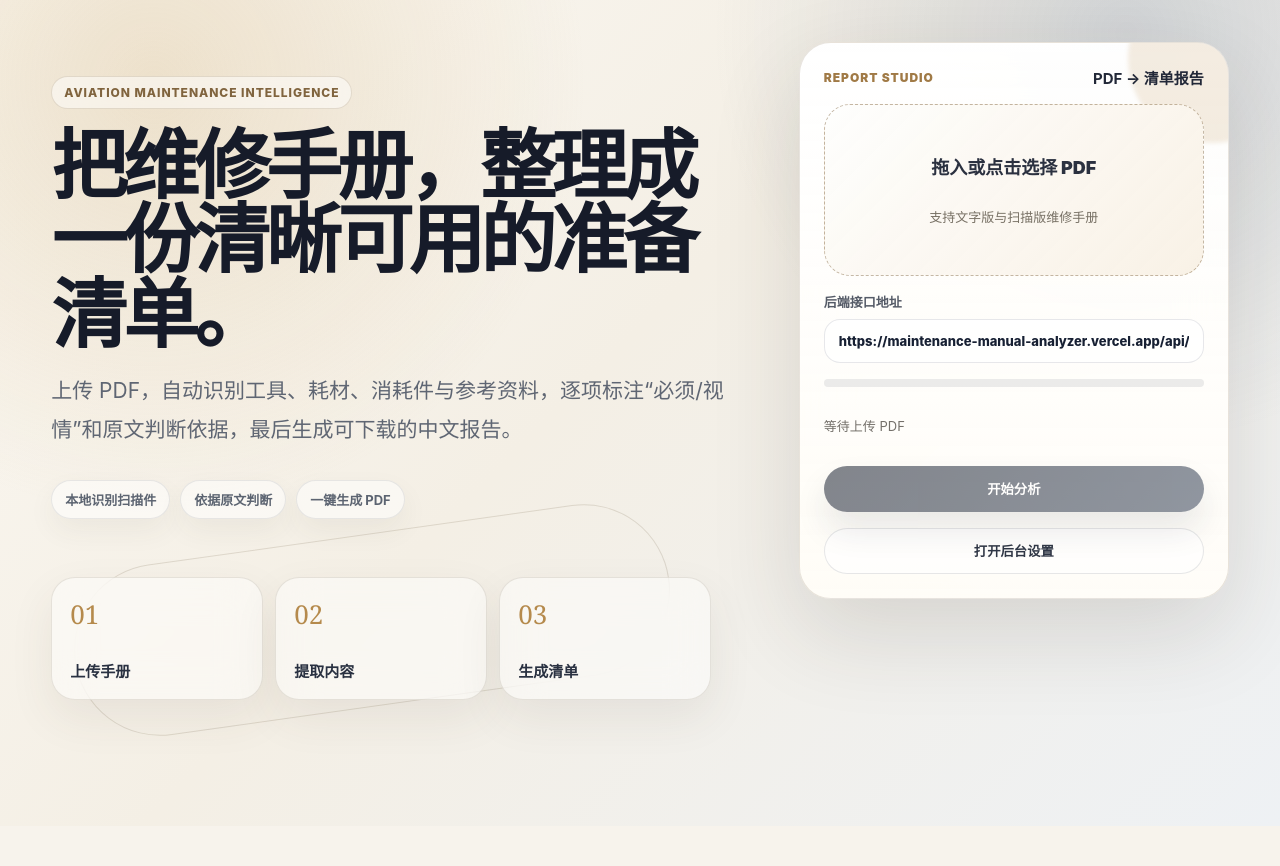
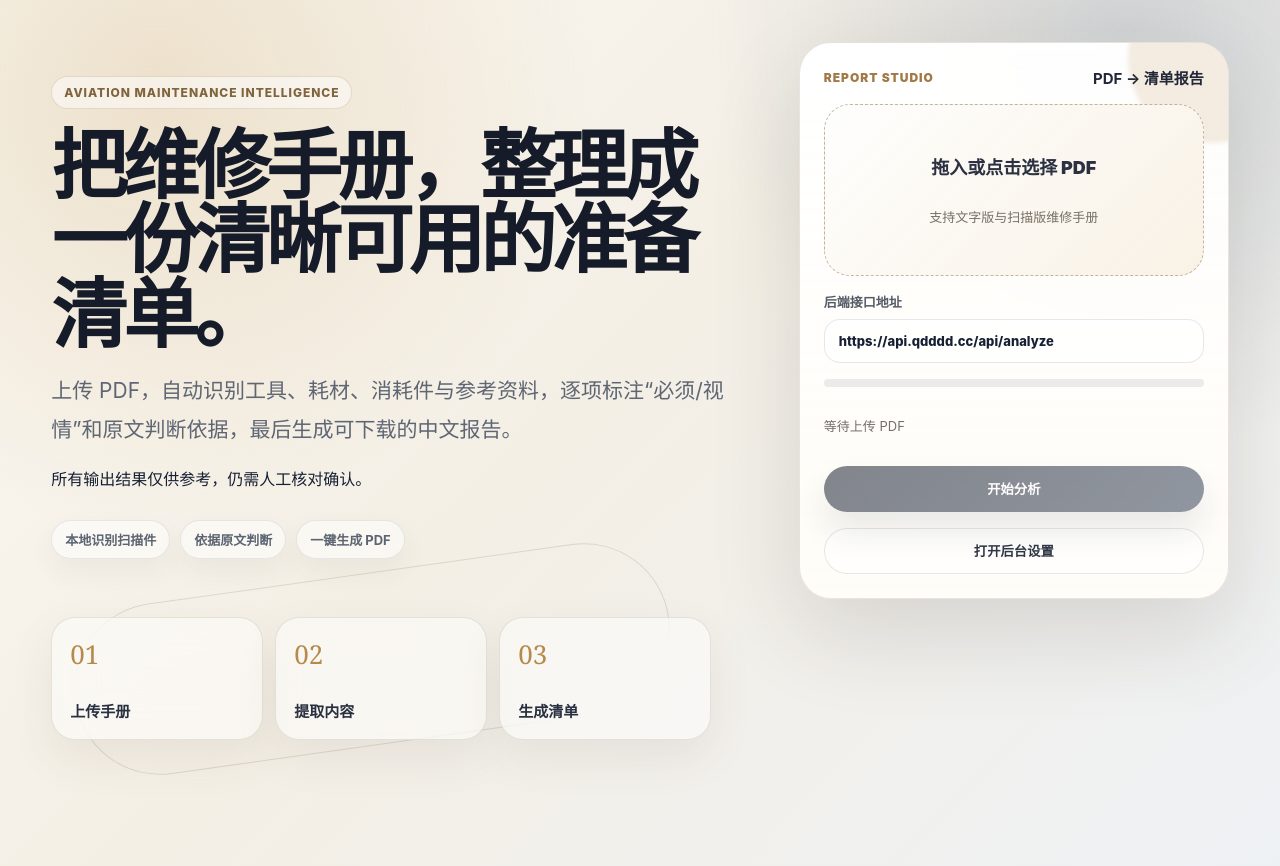
Before and after one commit to qdd0813/maintenance-manual-analyzer, a React (Vite) app: page / in a window 1280 px wide. Before the commit the page ends 826 px from the top, so only its background shows below. Built offline with nearby package versions, Linux system fonts and the light colour scheme.

Commit message:
Use optimized API domain

```diff
--- a/frontend/src/main.tsx
+++ b/frontend/src/main.tsx
@@ -26,9 +26,13 @@ type AdminConfig = {
 
 const CONFIG_KEY = "mma-admin-config-v1";
 const PASSWORD_KEY = "mma-admin-password-sha256";
+const PRODUCTION_API_URL = "https://api.qdddd.cc/api/analyze";
+const LEGACY_API_URLS = new Set([
+  "https://maintenance-manual-analyzer.vercel.app/api/analyze",
+]);
 
 const defaultConfig: AdminConfig = {
-  apiUrl: "https://maintenance-manual-analyzer.vercel.app/api/analyze",
+  apiUrl: PRODUCTION_API_URL,
   model: "deepseek-v4-flash",
   systemPrompt: DEFAULT_SYSTEM_PROMPT,
   promptTemplate: DEFAULT_USER_PROMPT_TEMPLATE,
@@ -38,7 +42,7 @@ function loadConfig(): AdminConfig {
   try {
     const saved = JSON.parse(localStorage.getItem(CONFIG_KEY) || "{}") as Partial<AdminConfig>;
     const config = { ...defaultConfig, ...saved };
-    if (!config.apiUrl || config.apiUrl.startsWith("/")) {
+    if (!config.apiUrl || config.apiUrl.startsWith("/") || LEGACY_API_URLS.has(config.apiUrl.replace(/\/+$/, ""))) {
       config.apiUrl = defaultConfig.apiUrl;
       localStorage.setItem(CONFIG_KEY, JSON.stringify(config));
     }
@@ -272,6 +276,9 @@ function App() {
           <p className="lead">
             上传 PDF，自动识别工具、耗材、消耗件与参考资料，逐项标注“必须/视情”和原文判断依据，最后生成可下载的中文报告。
           </p>
+          <p className="reviewNotice" role="note">
+            所有输出结果仅供参考，仍需人工核对确认。
+          </p>
           <div className="heroBadges">
             <span>本地识别扫描件</span>
             <span>依据原文判断</span>
@@ -313,7 +320,7 @@ function App() {
             <input
               value={config.apiUrl}
               onChange={(event) => saveConfig({ ...config, apiUrl: event.target.value })}
-              placeholder="https://你的-vercel-项目.vercel.app/api/analyze"
+              placeholder="https://api.example.com/api/analyze"
             />
           </div>
 
@@ -360,7 +367,7 @@ function App() {
                 <input value={config.model} onChange={(event) => saveConfig({ ...config, model: event.target.value })} />
               </label>
               <label className="field">
-                <span>Vercel API 地址</span>
+                <span>后端 API 地址</span>
                 <input value={config.apiUrl} onChange={(event) => saveConfig({ ...config, apiUrl: event.target.value })} />
               </label>
               <label className="field wide">
```
